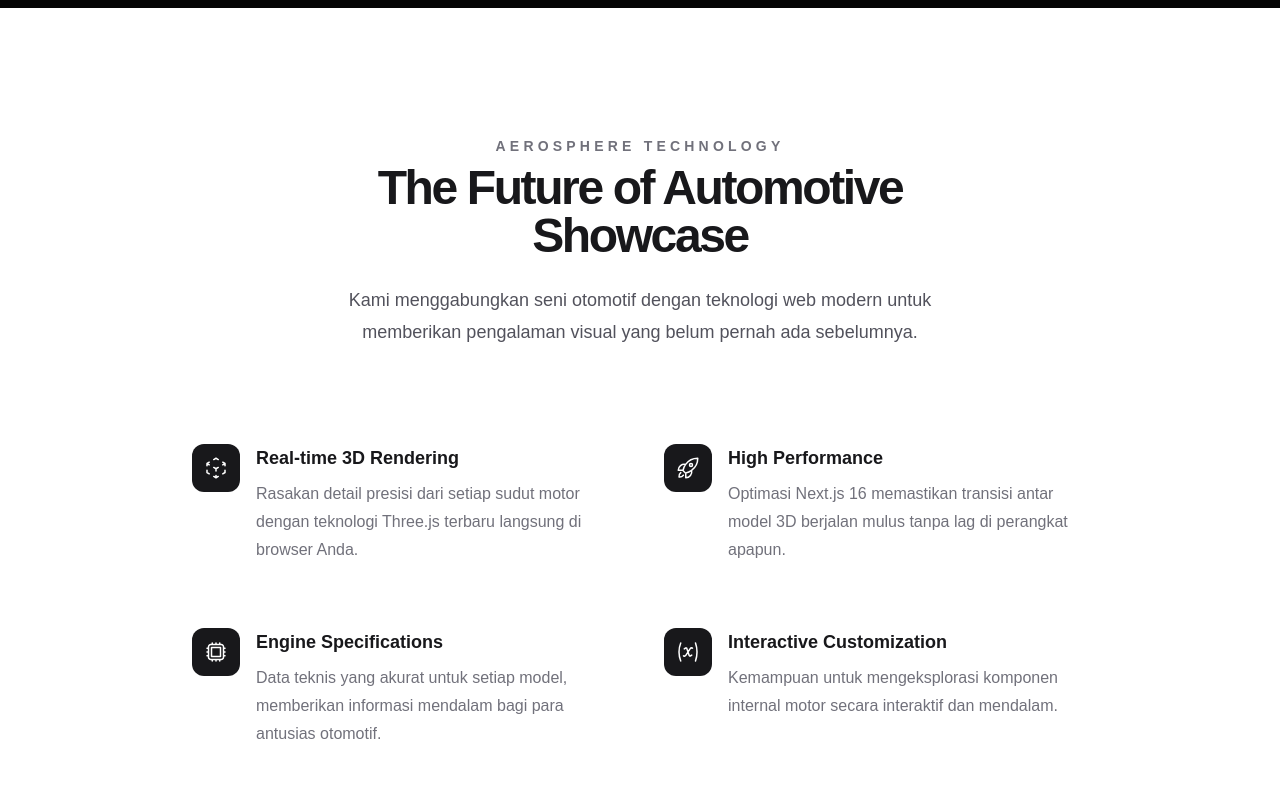
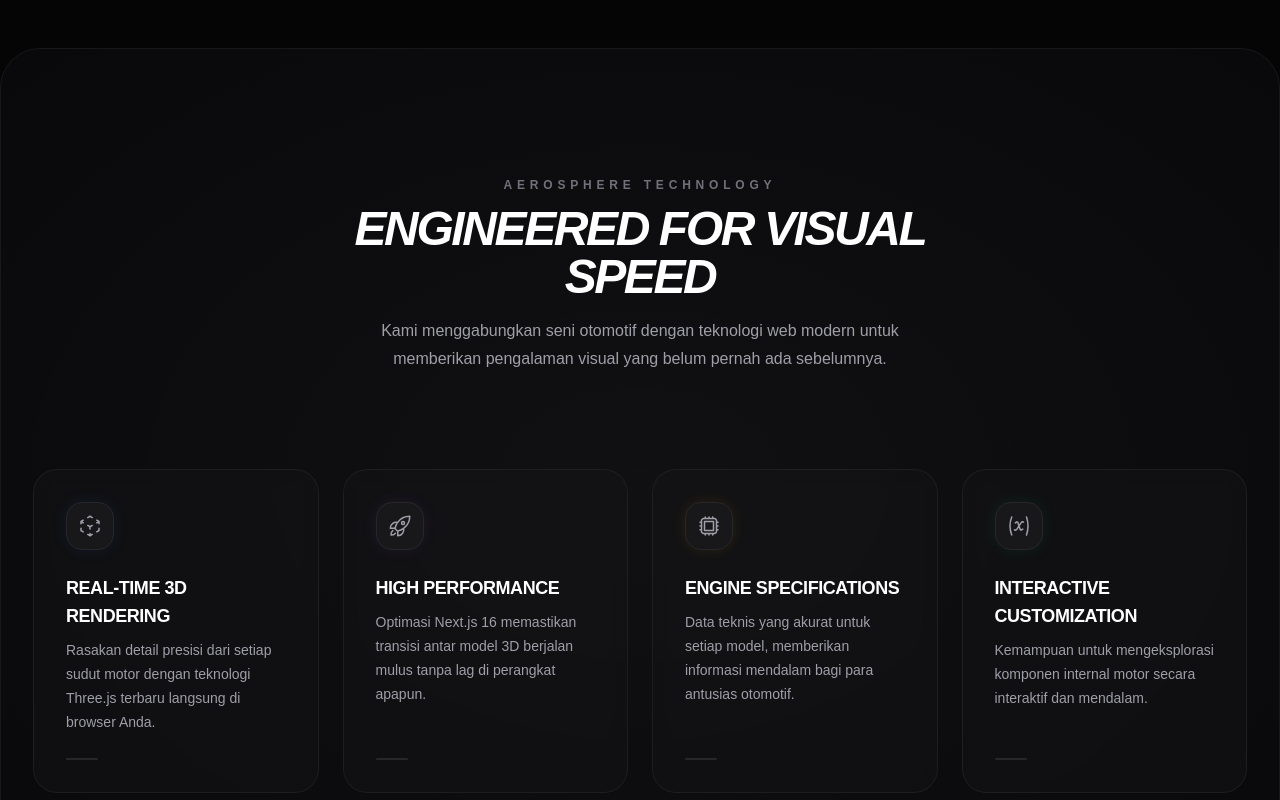
Before and after one commit to FHajid/AeroSphere, a Next.js app: page /product in a window 1280 px wide. Shown: the part 2480-3280 px from the top of the page. Built offline with nearby package versions, Linux system fonts and the light colour scheme.

Commit message:
updated the card

```diff
--- a/app/component/card.tsx
+++ b/app/component/card.tsx
@@ -3,7 +3,7 @@ import {
   VariableIcon,
   CubeTransparentIcon,
   RocketLaunchIcon
-} from '@heroicons/react/24/outline' // Pakai outline agar lebih clean
+} from '@heroicons/react/24/outline'
 
 const features = [
   {
@@ -11,56 +11,82 @@ const features = [
     description:
       'Rasakan detail presisi dari setiap sudut motor dengan teknologi Three.js terbaru langsung di browser Anda.',
     icon: CubeTransparentIcon,
+    color: 'group-hover:text-blue-500 shadow-[0_0_15px_rgba(59,130,246,0.1)]',
+    borderColor: 'group-hover:border-blue-500/50'
   },
   {
     name: 'High Performance',
     description:
       'Optimasi Next.js 16 memastikan transisi antar model 3D berjalan mulus tanpa lag di perangkat apapun.',
     icon: RocketLaunchIcon,
+    color: 'group-hover:text-purple-500 shadow-[0_0_15px_rgba(168,85,247,0.1)]',
+    borderColor: 'group-hover:border-purple-500/50'
   },
   {
     name: 'Engine Specifications',
     description:
       'Data teknis yang akurat untuk setiap model, memberikan informasi mendalam bagi para antusias otomotif.',
     icon: CpuChipIcon,
+    color: 'group-hover:text-amber-500 shadow-[0_0_15px_rgba(245,158,11,0.1)]',
+    borderColor: 'group-hover:border-amber-500/50'
   },
   {
     name: 'Interactive Customization',
     description:
       'Kemampuan untuk mengeksplorasi komponen internal motor secara interaktif dan mendalam.',
     icon: VariableIcon,
+    color: 'group-hover:text-emerald-500 shadow-[0_0_15px_rgba(16,185,129,0.1)]',
+    borderColor: 'group-hover:border-emerald-500/50'
   },
 ]
 
 export default function Card() {
   return (
-    <div className="bg-white py-24 sm:py-32">
-      <div className="mx-auto max-w-7xl px-6 lg:px-8">
+    <div className="bg-zinc-950 py-24 sm:py-32 rounded-[2.5rem] my-10 relative overflow-hidden border border-zinc-900">
+      {/* Background Neon Grid Decor */}
+      <div className="absolute inset-0 bg-[radial-gradient(ellipse_at_center,rgba(255,255,255,0.03),transparent)] pointer-events-none" />
+
+      <div className="mx-auto max-w-7xl px-6 lg:px-8 relative z-10">
+        {/* Header Section */}
         <div className="mx-auto max-w-2xl lg:text-center">
-          <h2 className="text-sm font-bold tracking-[0.3em] uppercase text-zinc-500">
+          <h2 className="text-xs font-bold tracking-[0.4em] uppercase text-zinc-500">
             AeroSphere Technology
           </h2>
-          <p className="mt-2 text-4xl font-black tracking-tighter text-zinc-900 sm:text-5xl">
-            The Future of Automotive Showcase
+          <p className="mt-3 text-4xl font-black tracking-tighter text-white sm:text-5xl uppercase italic">
+            Engineered For Visual Speed
           </p>
-          <p className="mt-6 text-lg leading-8 text-zinc-600">
+          <p className="mt-4 text-base leading-7 text-zinc-400 max-w-xl mx-auto font-medium">
             Kami menggabungkan seni otomotif dengan teknologi web modern untuk memberikan pengalaman visual yang belum pernah ada sebelumnya.
           </p>
         </div>
 
-        <div className="mx-auto mt-16 max-w-2xl sm:mt-20 lg:mt-24 lg:max-w-4xl">
-          <dl className="grid max-w-xl grid-cols-1 gap-x-12 gap-y-10 lg:max-w-none lg:grid-cols-2 lg:gap-y-16">
+        {/* Cards Grid */}
+        <div className="mx-auto mt-16 max-w-2xl sm:mt-20 lg:mt-24 lg:max-w-none">
+          <dl className="grid grid-cols-1 gap-6 sm:grid-cols-2 lg:grid-cols-4">
             {features.map((feature) => (
-              <div key={feature.name} className="relative pl-16 group">
-                <dt className="text-lg font-bold leading-7 text-zinc-900">
-                  <div className="absolute top-0 left-0 flex size-12 items-center justify-center rounded-xl bg-zinc-900 transition-transform group-hover:scale-110 group-hover:bg-black">
-                    <feature.icon aria-hidden="true" className="size-6 text-white" />
+              <div
+                key={feature.name}
+                className={`relative flex flex-col justify-between p-8 rounded-3xl bg-zinc-900/40 border border-zinc-800/60 backdrop-blur-sm transition-all duration-500 group hover:-translate-y-2 hover:bg-zinc-900/80 hover:shadow-[0_20px_40px_rgba(0,0,0,0.7)] ${feature.borderColor}`}
+              >
+                <div>
+                  {/* Icon Box */}
+                  <div className={`flex size-12 items-center justify-center rounded-2xl bg-zinc-900 border border-zinc-800 text-zinc-400 transition-all duration-500 group-hover:bg-zinc-950 group-hover:border-transparent ${feature.color}`}>
+                    <feature.icon aria-hidden="true" className="size-6 transition-transform duration-500 group-hover:scale-110" />
                   </div>
-                  {feature.name}
-                </dt>
-                <dd className="mt-2 text-base leading-7 text-zinc-500">
-                  {feature.description}
-                </dd>
+
+                  {/* Title */}
+                  <dt className="mt-6 text-lg font-bold leading-7 text-white tracking-tight uppercase">
+                    {feature.name}
+                  </dt>
+
+                  {/* Description */}
+                  <dd className="mt-2 text-sm leading-6 text-zinc-400 font-normal">
+                    {feature.description}
+                  </dd>
+                </div>
+
+                {/* Garis aksen bawah/indikator futuristik */}
+                <div className="mt-6 w-8 h-[2px] bg-zinc-800 rounded-full transition-all duration-500 group-hover:w-full group-hover:bg-zinc-700" />
               </div>
             ))}
           </dl>
```
